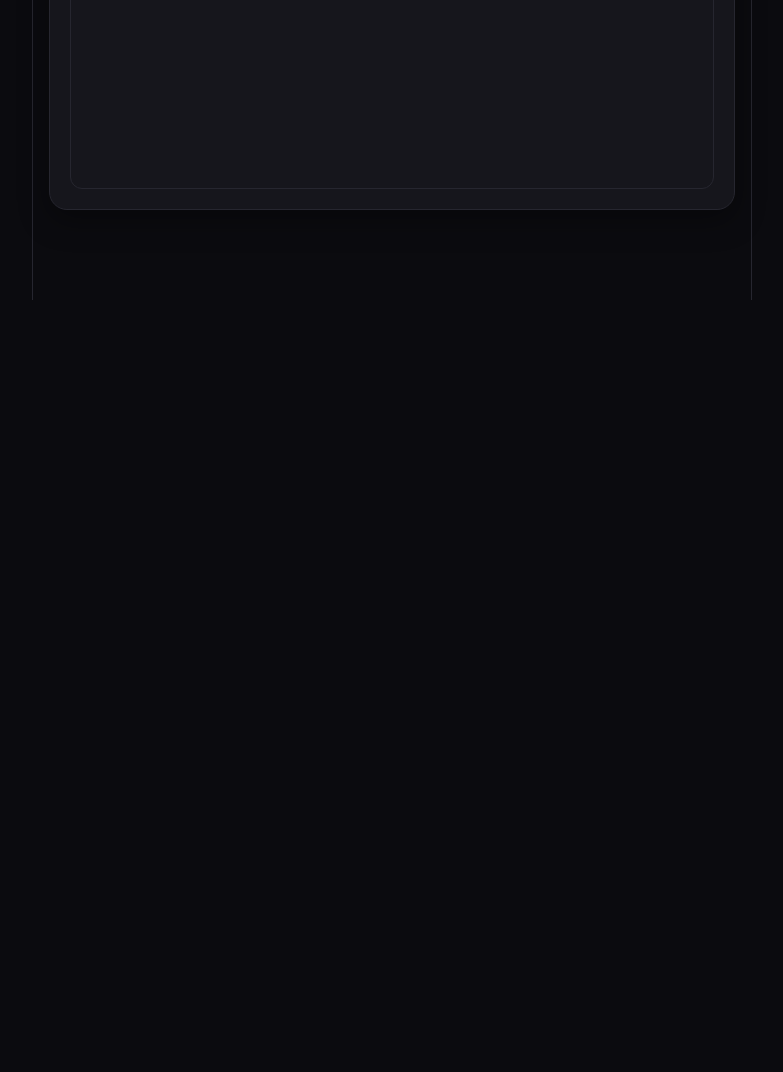
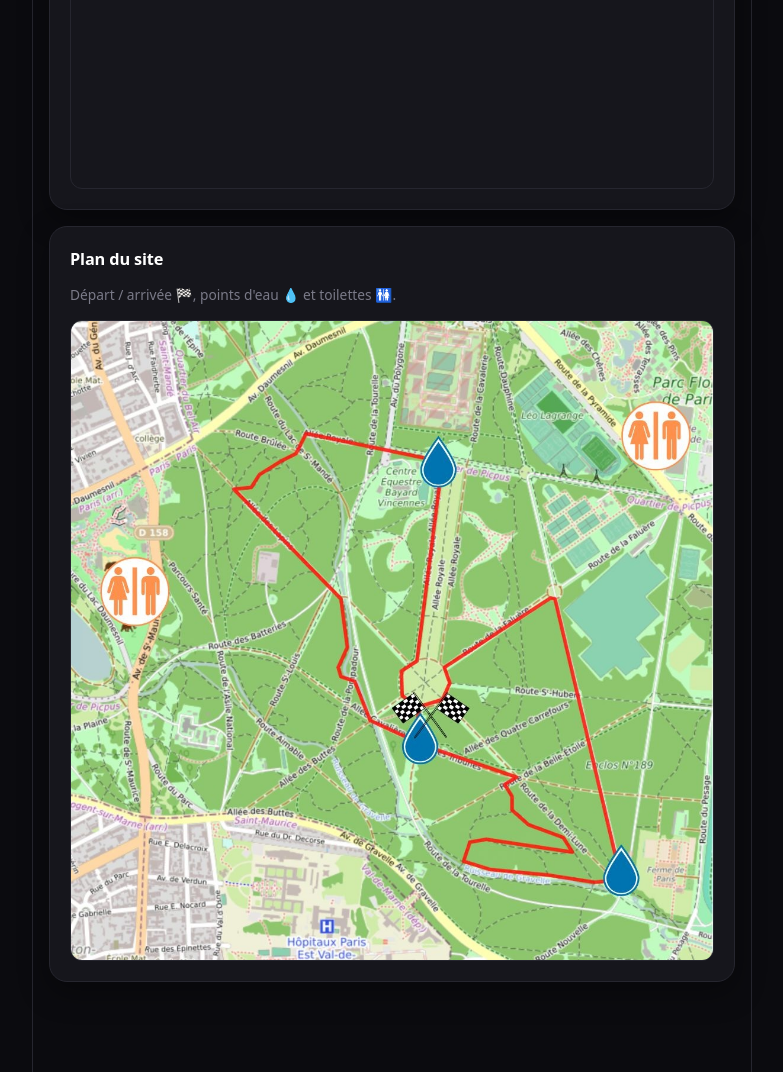
Before and after one commit to WilliamJonas08/backyard_app, a plain HTML site: page frontend/index.html in a window 1280 px wide. Shown: the part 942-2014 px from the top of the page, without its empty margins (248-1031 px from the left). Before the commit the page ends 1242 px from the top, so only its background shows below. Drawn offline with Linux system fonts and the light colour scheme; no server answers.

Commit message:
Add site plan + wording

```diff
--- a/frontend/css/style.css
+++ b/frontend/css/style.css
@@ -404,6 +404,18 @@ body {
   width: 100%;
   height: 420px;
   border: 0;
+}
+
+/* Static site plan (start/finish, water points, toilets). */
+.site-map {
+  margin: 12px 0 0;
+}
+.site-map img {
+  display: block;
+  width: 100%;
+  height: auto;
+  border-radius: var(--radius-sm);
+  border: 1px solid var(--line);
 }
 
 /* Forms ------------------------------------------------------------------- */
--- a/frontend/index.html
+++ b/frontend/index.html
@@ -169,6 +169,19 @@
                 allowfullscreen
               ></iframe>
             </div>
+          </div>
+
+          <div class="card">
+            <h2 class="card__title">Plan du site</h2>
+            <p class="muted">
+              Départ / arrivée 🏁, points d'eau 💧 et toilettes 🚻.
+            </p>
+            <figure class="site-map">
+              <img
+                src="/img/event_info_map.jpg"
+                alt="Plan du site : départ/arrivée, points d'eau et toilettes"
+              />
+            </figure>
           </div>
         </section>
 
```
Also changed, not shown: frontend/img/event_info_map.jpg (added), 1 other file.
